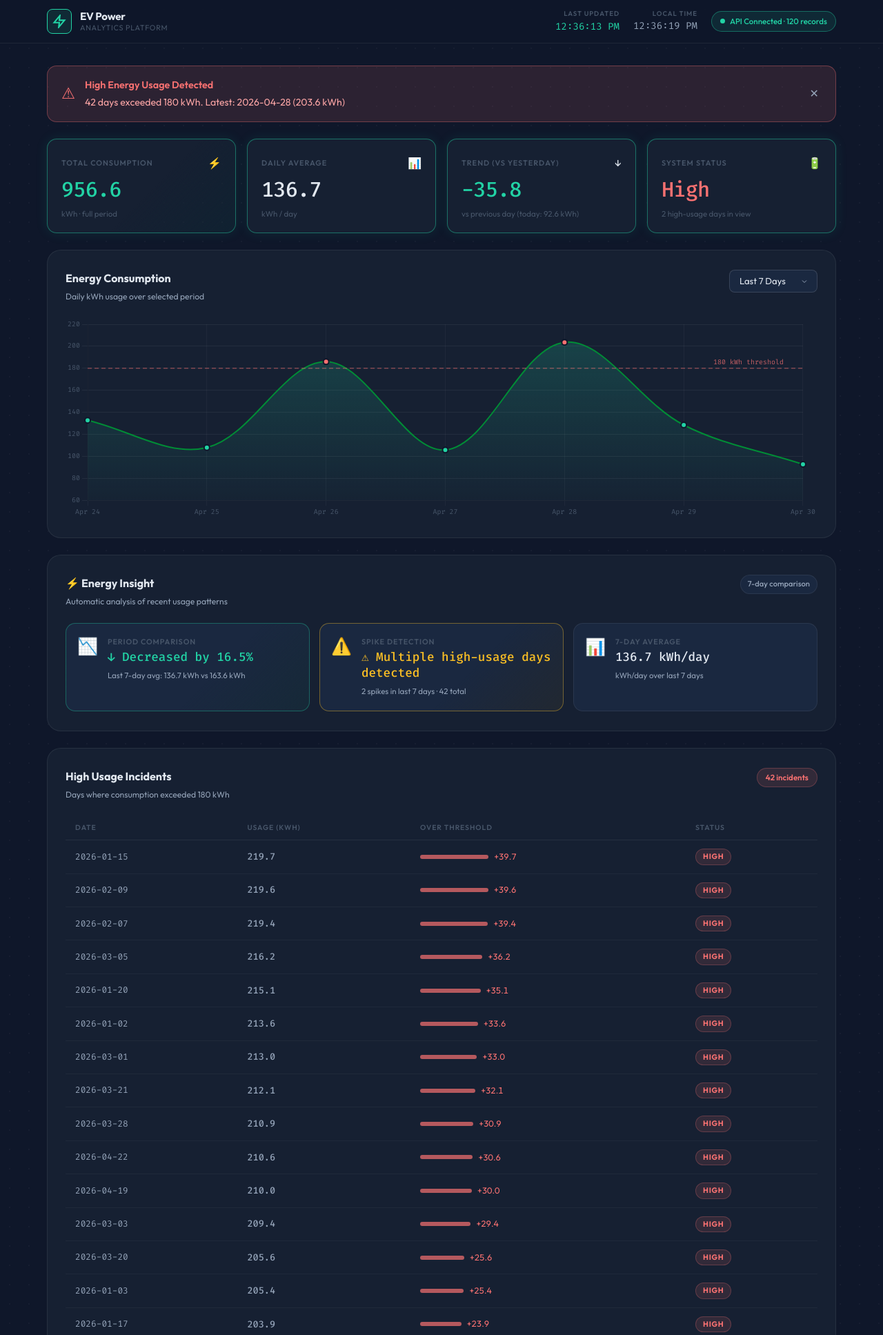
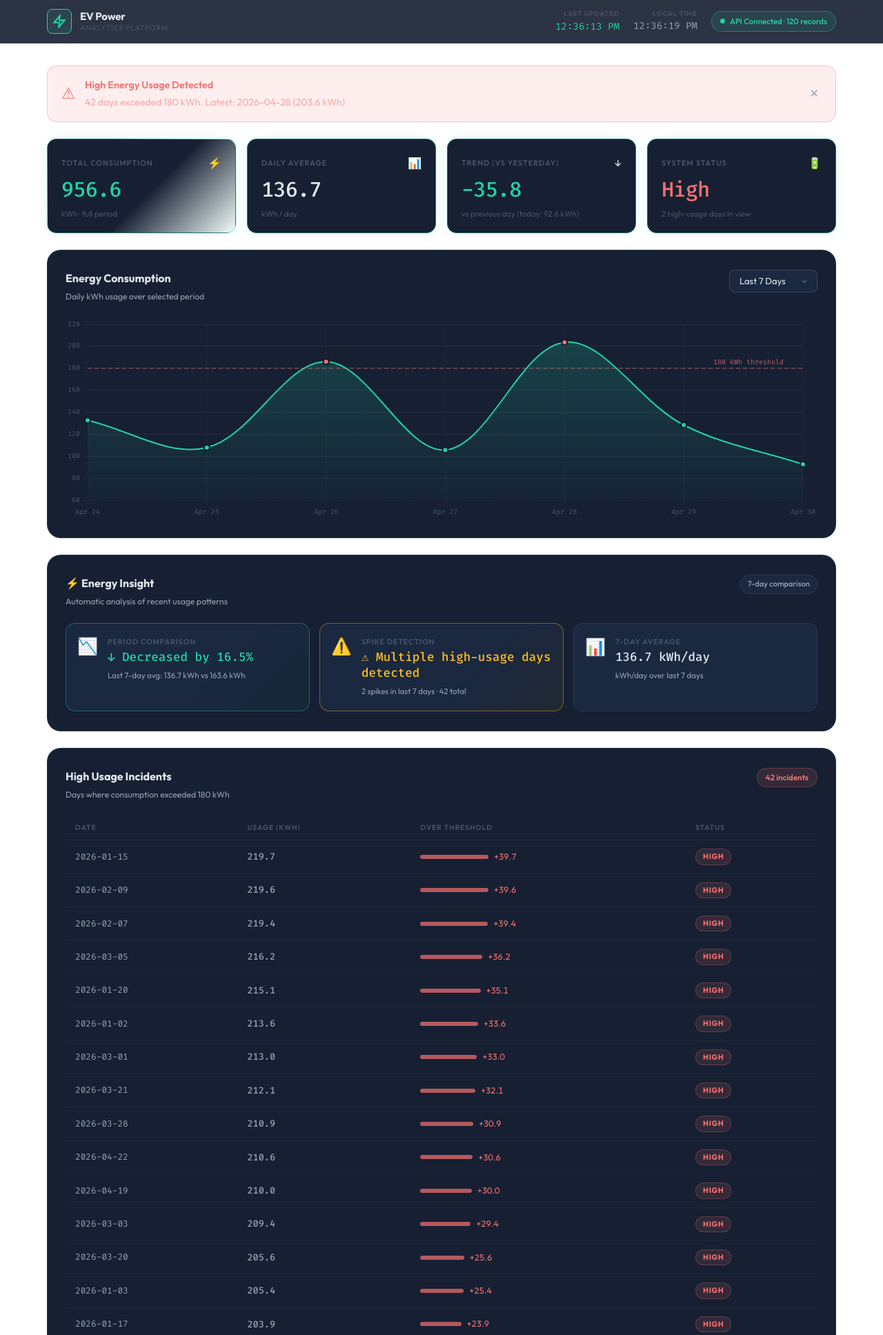
Before and after one commit to Youcancallmefah/EV-energy-dashboard, a Flask app: page / in a window 1280 px wide. Shown: the top 1935 px of the page at 69% size. Run offline with Flask 3, Linux system fonts and the light colour scheme; data comes from the database, SQL or seed files in the repository.

Commit message:
Change UI to light mode

```diff
--- a/static/script.js
+++ b/static/script.js
@@ -242,7 +242,7 @@ function buildChart(data) {
     datasets: [{
       label: "Usage (kWh)",
       data: values,
-      borderColor: "#018c36",//#22d3a5
+      borderColor: "#22d3a5",//#22d3a5
       backgroundColor: grad,
       pointBackgroundColor: pointColors,
       pointBorderColor: "#0f172a",
--- a/static/style.css
+++ b/static/style.css
@@ -7,7 +7,7 @@
 /* ── Variables ──────────────────────────────────────── */
 :root {
   /* Core palette */
-  --bg:           #0f172a;
+  --bg:           #ffffff;/*#0f172a*/
   --bg-2:         #131e35;
   --bg-panel:     #162032;
   --bg-panel-alt: #1a2840;
```
